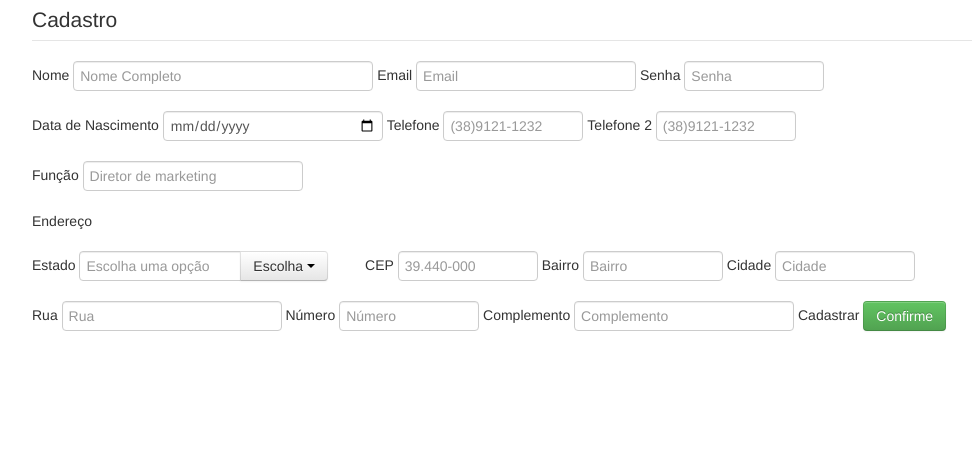
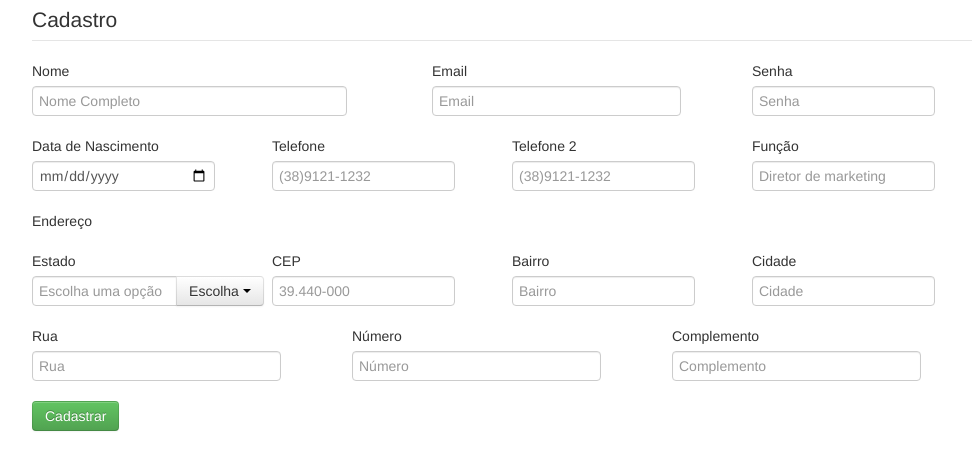
Before and after one commit to caickandrade/sistema_de_ponto, a CodeIgniter app: page /sistema_de_ponto/index.php/home/index in a window 1280 px wide. Shown: the top 470 px of the page, without its empty margins (138-1115 px from the left). Run offline with CodeIgniter, Linux system fonts and the light colour scheme; some libraries are stand-ins or nearby versions.

Commit message:
agora eu consegui usar o sistem de grid de forma mais adequadaa interface so precisa das mascaras de telefone e a funcao que vai pegar as funcoes do bd.

```diff
--- a/application/views/cadastro.php
+++ b/application/views/cadastro.php
@@ -1,17 +1,12 @@
-
-<?php $this->load->view('header') ?>
-
-
+<?php $this->load->view('header')
+?>
 
 <title>Dados Pessoais</title>
 <!-- <link href="C:/wamp/www/sistema_de_ponto/bootstrap/css/bootstrap.min.css" rel="stylesheet" media="screen"> -->
 
-
-
-	<script src = "<?php echo base_url('/assets/js/cadastro.js')?>" type="text/javascript"> </script>
+<script src = "<?php echo base_url('/assets/js/cadastro.js')?>" type="text/javascript"></script>
 <script src="http://ajax.aspnetcdn.com/ajax/jquery.validate/1.8.1/jquery.validate.min.js" type="text/javascript"></script>
 <body>
-
 
 <body>
 	<div class="container">
@@ -22,41 +17,65 @@
 					Cadastro
 				</legend>
 				<div class="row-fluid">
-			<div class="span12">
+					<div class="span5">
 						<label class="control-label">Nome</label>
-
-				<input class="span4" type='text' name='Name' id='a' placeholder="Nome Completo" />
-
+						<div class="controls">
+							<input class="span10" type='text' name='Name' id='a' placeholder="Nome Completo" />
+						</div>
+					</div>
+					<div class="span4">
 						<label class="control-label">Email</label>
-
-				<input class="span3" type='email' name='email' id='b' placeholder="Email" />
-
+						<div class="controls">
+							<input class="span10" type='email' name='email' id='b' placeholder="Email" />
+						</div>
+					</div>
+					<div class="span3">
 						<label class="control-label">Senha</label>
-
-				<input class="span2" type='password' name='senha' id='L' placeholder="Senha"/><br/><br/>
-
+						<div class="controls">
+							<input class="span10" type='password' name='senha' id='L' placeholder="Senha"/>
+						</div>
+					</div>
+				</div>
+				<div class="row-fluid">
+					<div class="span3">
+						<br/>
 						<label class="control-label">Data de Nascimento</label>
-
-				<input class="span3" type="date" name='nascimento' id='j' placeholder="12/12/1990"/>
-
+						<div class="controls">
+							<input class="span10" type="date" name='nascimento' id='j' placeholder="12/12/1990"/>
+						</div>
+					</div>
+					<div class="span3">
+						<br/>
 						<label class="control-label">Telefone</label>
-
-				<input class="span2" type='text' name='phone' id='c' placeholder="(38)9121-1232"/>
-
+						<div class="controls">
+							<input class="span10" type='tel' name='phone' id='c' placeholder="(38)9121-1232"/>
+						</div>
+					</div>
+					<div class="span3">
+						<br/>
 						<label class="control-label">Telefone 2</label>
-
-				<input class="span2" type='text' name='phone2' id='d' placeholder="(38)9121-1232"/><br/><br/>
-
+						<div class="controls">
+							<input class="span10" type='tel' name='phone2' id='d' placeholder="(38)9121-1232"/>
+						</div>
+					</div>
+					<div class="span3">
+						<br/>
 						<label class="control-label">Função</label>
-
-				<input class="span3" type="text" name='funcao' id='l' placeholder="Diretor de marketing"/><br/><br/>
-
-				Endereço<br/><br/>
-
+						<div class="controls">
+							<input class="span10" type="text" name='funcao' id='l' placeholder="Diretor de marketing"/>
+						</div>
+					</div>
+				</div>
+				<br/>
+				Endereço
+				<br/>
+				<div class="row-fluid">
+					<div class="span3">
+						<br/>
 						<label class="control-label">Estado</label>
-
+						<div class="controls">
 							<div class="input-append">
-					<input class="span7" id="estado" name="estado" placeholder="Escolha uma opção" type="text">
+								<input class="span8" id="estado" name="estado" placeholder="Escolha uma opção" type="text">
 								<div class="btn-group">
 									<button class="btn dropdown-toggle" data-toggle="dropdown">
 										Escolha
@@ -147,41 +166,65 @@
 								</div>
 
 							</div>
+						</div>
+					</div>
+					<div class="span3">
+						<br/>
 						<label class="control-label">CEP</label>
+						<div class="controls">
+							<input class="span10" type="number" name='cep' id='k' placeholder="39.440-000"/>
+						</div>
+					</div>
+					<div class="span3">
+						<br/>
+						<label class="control-label">Bairro</label>
+						<div class="controls">
+							<input class="span10" type='text' name= 'bairro' id='h' placeholder="Bairro"/>
+						</div>
+					</div>
+					<div class="span3">
+						<br/>
+						<label class="control-label">Cidade</label>
+						<div class="controls">
+							<input class="span10" type= 'text'  name= 'cidade' id= 'i' placeholder="Cidade"/>
+						</div>
+					</div>
+				</div>
+				<div class="row-fluid">
+					<div class="span4">
+						<br/>
+						<label class="control-label">Rua</label>
+						<div class="controls">
+							<input class="span10" type='text' name='rua' id='e' placeholder="Rua"/>
+						</div>
+					</div>
+					<div class="span4">
+						<br/>
+						<label class="control-label">Número</label>
+						<div class="controls">
+							<input class="span10" type='number' name= 'numero' id='numero' placeholder="Número"/>
+						</div>
+					</div>
+					<div class="span4">
+						<br/>
+						<label class="control-label">Complemento</label>
+						<div class="controls">
+							<input class="span10" type='text' name= 'complemento' id='g' placeholder="Complemento"/>
+						</div>
+					</div>
+				</div>
 
-				<input class="span2" type="text" name='cep' id='k' placeholder="39.440-000"/>
-
-				<label class="control-label">Bairro</label>
-
-				<input class="span2" type='text' name= 'bairro' id='h' placeholder="Bairro"/>
-
-				<label class="control-label">Cidade</label>
-
-				<input class="span2" type= 'text'  name= 'cidade' id= 'i' placeholder="Cidade"/><br/><br/>
-				<label class="control-label">Rua</label>
-
-				<input class="span3" type='text' name='rua' id='e' placeholder="Rua"/>
-
-				<label class="control-label">Número</label>
-
-				<input class="span2" type='text' name= 'numero' id='numero' placeholder="Número"/>
-
-				<label class="control-label">Complemento</label>
-
-				<input class="span3" type='text' name= 'complemento' id='g' placeholder="Complemento"/>
-				<label class="control-label">Cadastrar</label>
-
+				<div class="row-fluid">
+					<br/>
 					<button id="confirme" name="confirme" class="btn btn-success">
-					Confirme
+						Cadastrar
 					</button>
 				</div>
-
 			</fieldset>
 		</form>
 
 		<!--<?php $this->load->view('footer') ?> -->
-</div>
-</div>
+
 	</div>
 </body>
 
```
Lines whose indentation alone changed are shown as unchanged.
